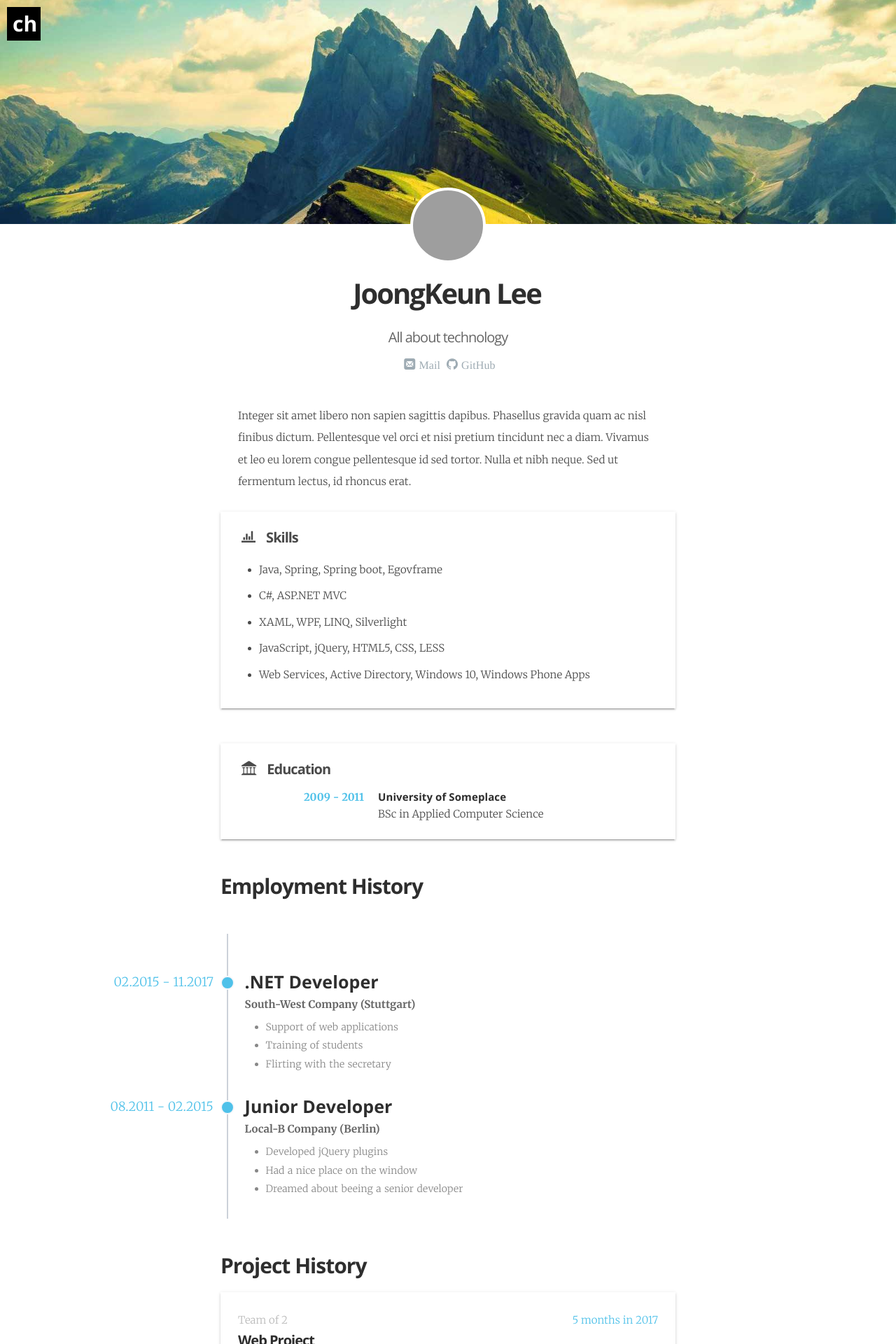
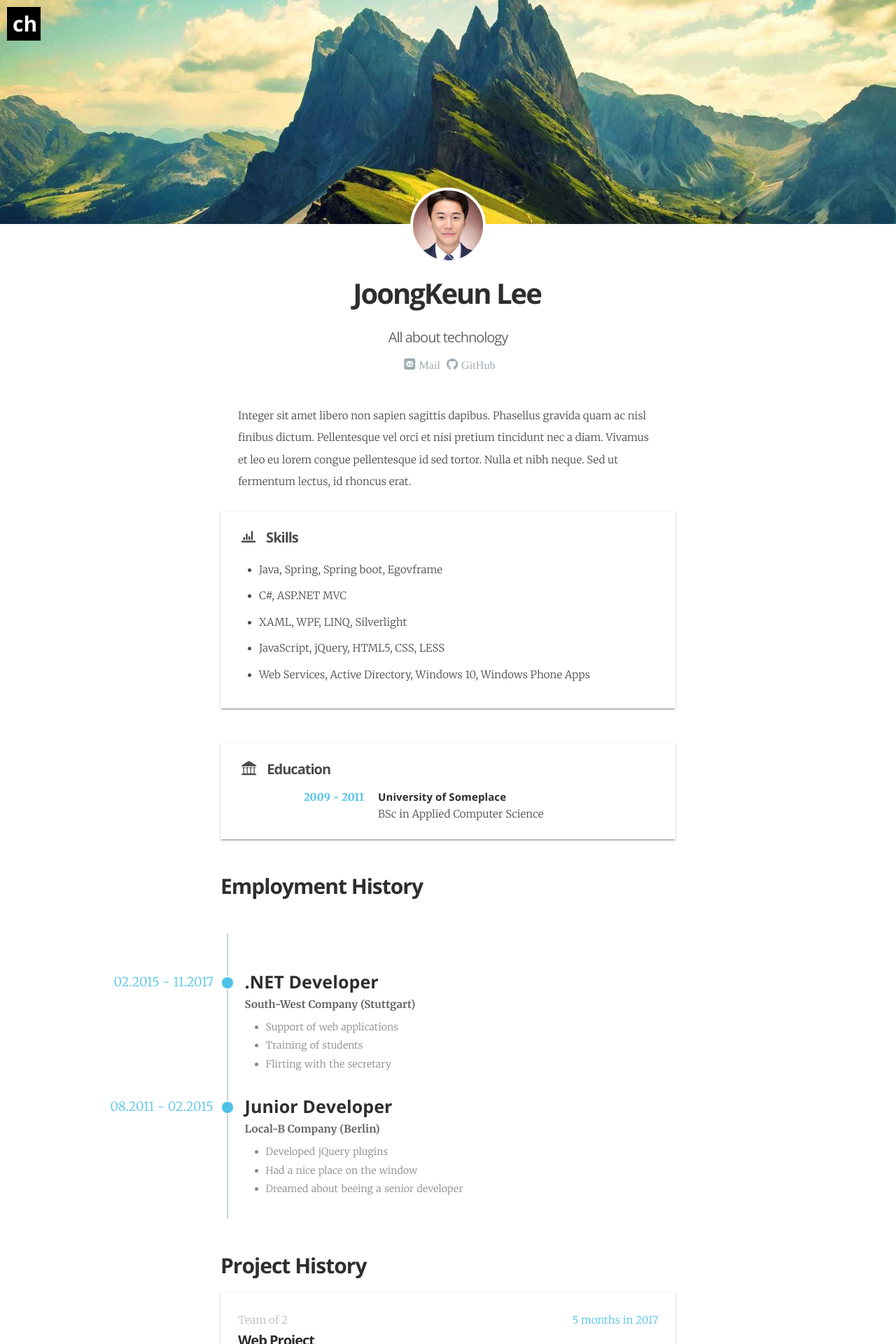
Before and after one commit to charllossdev/charllossDev.github.io, a Jekyll site: the page built from _pages/cv.html, in a window 1280 px wide. Shown: the top 1920 px of the page at 70% size. Built offline with Jekyll 4.4.1, drawn with Linux system fonts in a browser that asks for light colours; some web fonts are replaced.

Commit message:
blog: Update authors info

```diff
--- a/_data/authors.yml
+++ b/_data/authors.yml
@@ -27,7 +27,7 @@ charllossDev:
   initial:      charllossDev
   name:         "JoongKeun Lee"
   cover:        /assets/mountain-alternative-cover.jpg
-  picture:      /assets/about-me.jpg
+  picture:      /assets/about-me.png
   bio:          All about technology
   location:     Korea
   email:        "charlloss.dev@gmail.com"
```
